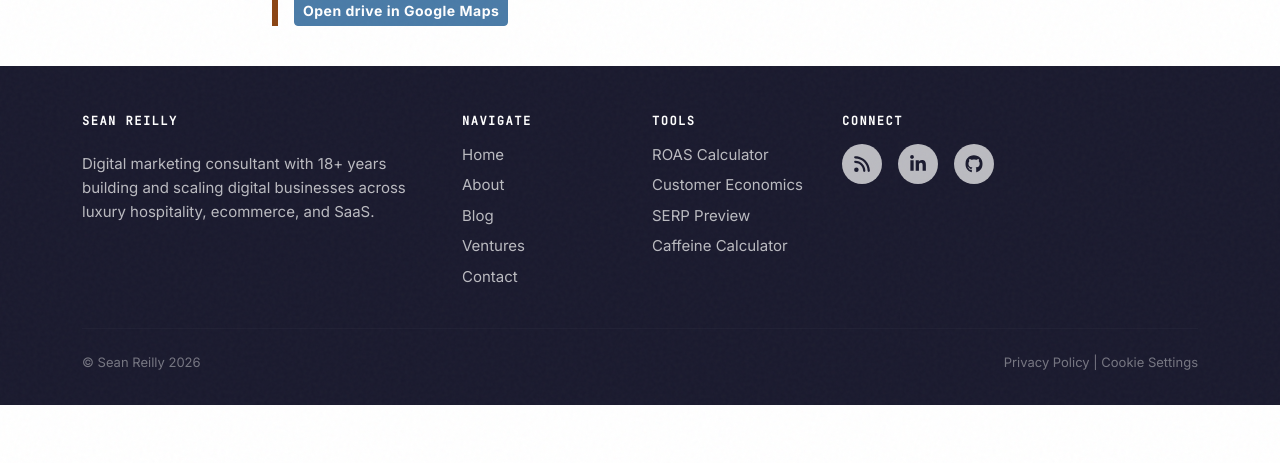
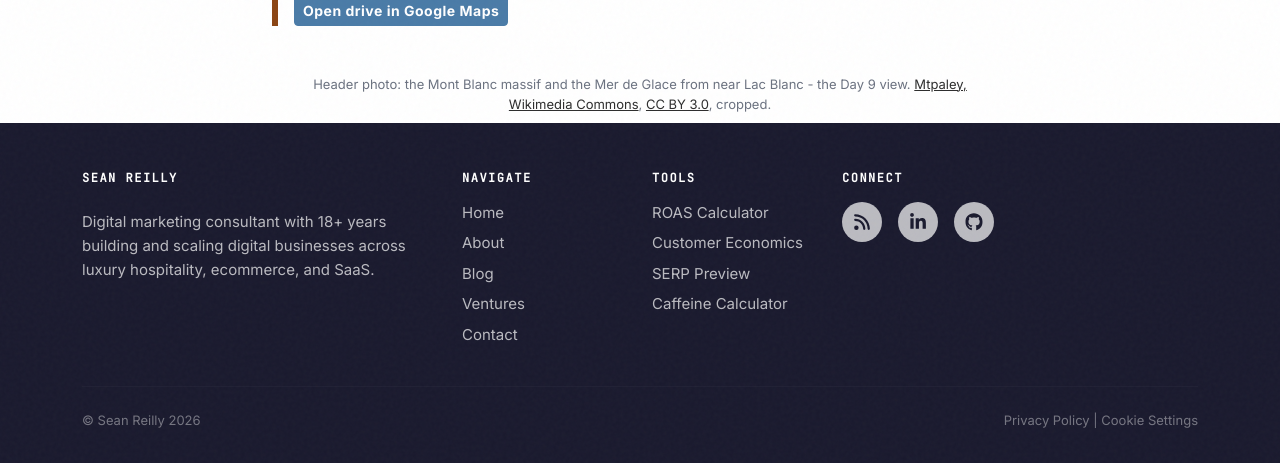
Before and after one commit to seanreillyesq/seanreillyesq.github.io, a Jekyll site: the page built from tmb-2026-plans.html, in a window 1280 px wide and 900 px high, scrolled down 17441 px, cut to the strip 437-900 px from the top of the window. Built offline with Jekyll 4.4.1, drawn with Linux system fonts in a browser that asks for light colours; before the commit the page ends 18283 px from its top, so only the background shows below that.

Commit message:
TMB page: header + og:image from Wikimedia Commons PublicTMB.jpg (Mtpaley, CC BY 3.0, cropped 1900x1200) with attribution caption

```diff
--- a/tmb-2026-plans.html
+++ b/tmb-2026-plans.html
@@ -3,7 +3,7 @@
 title: "Tour du Mont Blanc 2026"
 header-title: "Tour du Mont Blanc 2026"
 description: "Sean & Alex walk it. Nicole drives it. 28 July - 8 August 2026."
-header-img: "img/home-bg.jpg"
+header-img: "img/tmb-2026-header.jpg"
 header_overlay: true
 meta-description: "Private trip plan"
 robots: "noindex, nofollow"
@@ -373,3 +373,5 @@
   if(t) setTimeout(()=>document.getElementById('day'+t.n).scrollIntoView({behavior:'smooth',block:'start'}),600);
 })();
 </script>
+
+<p class="caption">Header photo: the Mont Blanc massif and the Mer de Glace from near Lac Blanc - the Day 9 view. <a href="https://commons.wikimedia.org/wiki/File:PublicTMB.jpg" target="_blank">Mtpaley, Wikimedia Commons</a>, <a href="https://creativecommons.org/licenses/by/3.0/" target="_blank">CC BY 3.0</a>, cropped.</p>
```
Also changed, not shown: img/tmb-2026-header.jpg (added).
